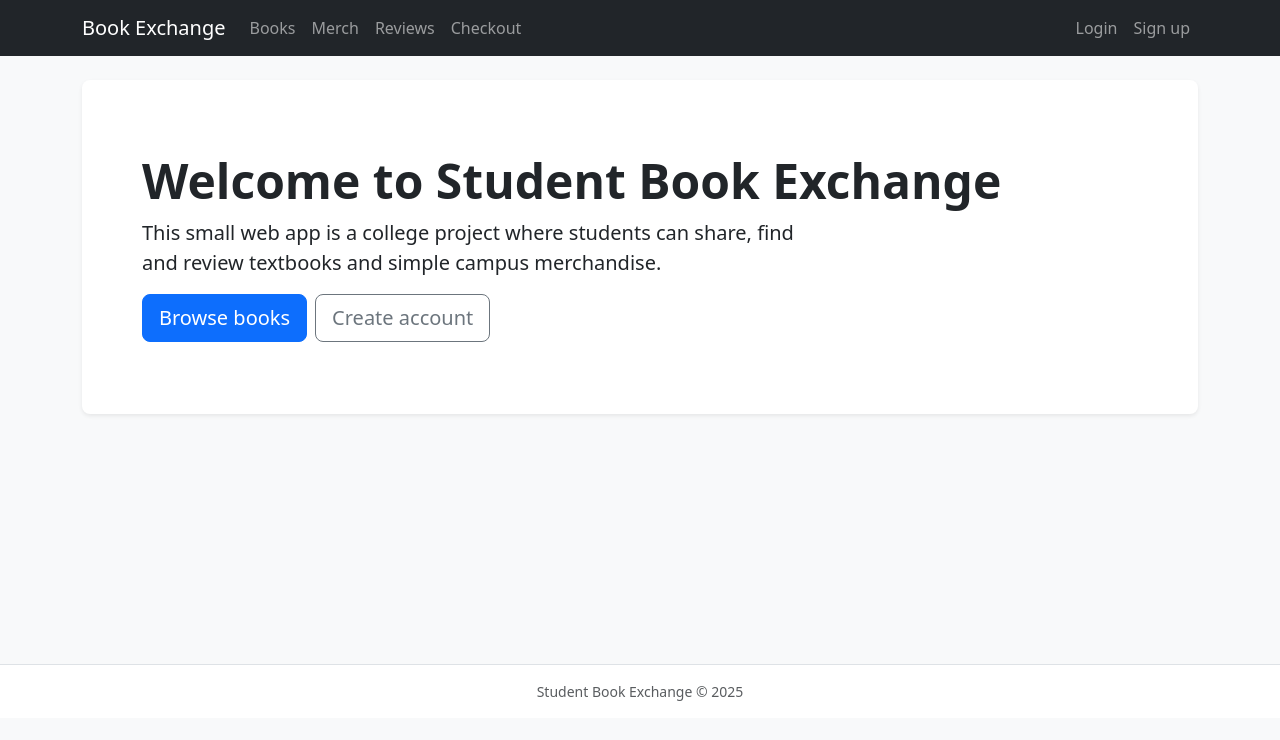
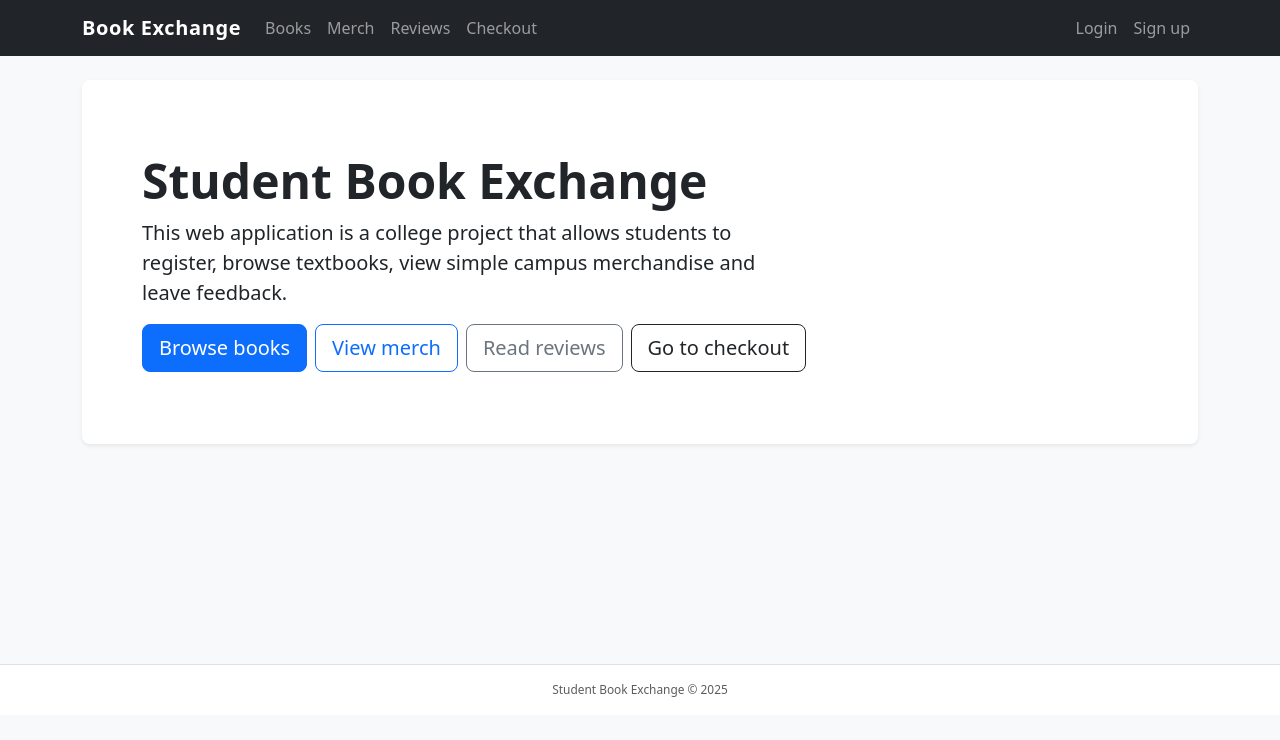
Before and after one commit to danilhordiienko/Student-Book-Exchange, a PHP site: page / in a window 1280 px wide. Shown: the top 740 px of the page. Run offline with PHP 8.4, Linux system fonts and the light colour scheme.

Commit message:
Polish homepage copy and layout and add light custom styling

```diff
--- a/css/style.css
+++ b/css/style.css
@@ -1,15 +1,16 @@
 /* Basic styling for the Student Book Exchange project.
-   The idea is to keep the CSS minimal and let Bootstrap handle most layout. */
+   Bootstrap handles most of the layout, this file adds light customisation. */
 
 body {
     font-family: system-ui, -apple-system, BlinkMacSystemFont, "Segoe UI", sans-serif;
+    background-color: #f2f4f7;
 }
 
 main.container {
     min-height: 70vh;
 }
 
-/* Simple styling for cards on books and merch pages. */
+/* Cards on books and merch pages */
 
 .book-card .card-title,
 .merch-card .card-title {
@@ -20,7 +21,25 @@ main.container {
     background-color: #f8f9fa;
 }
 
-/* Reviews formatting */
+/* Reviews */
+
 .card.review-card {
     border-left: 4px solid #0d6efd;
 }
+
+/* Navbar and footer */
+
+.navbar-brand {
+    font-weight: 600;
+    letter-spacing: 0.03em;
+}
+
+footer {
+    font-size: 0.85rem;
+}
+
+/* Tables on admin and checkout pages */
+
+table.table {
+    background-color: #ffffff;
+}
--- a/index.php
+++ b/index.php
@@ -1,26 +1,42 @@
 <?php
 // Landing page for the Student Book Exchange project.
-// For now this page only introduces the idea of the site.
-// Later steps will connect real data and user accounts.
+// Shows a short description of the site and quick links to the main sections.
+// The page also adapts the greeting if a user is signed in.
+// Author: Danil Hordiienko, ATU student.
 
 require_once __DIR__ . '/header.php';
+
+$isLoggedIn = !empty($_SESSION['user_id']);
+$firstName  = $_SESSION['first_name'] ?? 'student';
 ?>
 
 <div class="p-5 mb-4 bg-white rounded-3 shadow-sm">
     <div class="container-fluid py-4">
-        <h1 class="display-5 fw-bold">Welcome to Student Book Exchange</h1>
-        <p class="col-md-8 fs-5">
-            This small web app is a college project where students can share,
-            find and review textbooks and simple campus merchandise.
-        </p>
+        <?php if ($isLoggedIn): ?>
+            <h1 class="display-5 fw-bold">Welcome back, <?= htmlspecialchars($firstName) ?></h1>
+            <p class="col-md-8 fs-5">
+                This project demonstrates a simple student platform
+                where you can browse books, check campus merchandise,
+                mark favourites and place small demo orders.
+            </p>
+        <?php else: ?>
+            <h1 class="display-5 fw-bold">Student Book Exchange</h1>
+            <p class="col-md-8 fs-5">
+                This web application is a college project that allows
+                students to register, browse textbooks, view simple campus
+                merchandise and leave feedback.
+            </p>
+        <?php endif; ?>
+
         <div class="d-flex flex-wrap gap-2 mt-3">
             <a href="books.php" class="btn btn-primary btn-lg">Browse books</a>
-            <a href="register.php" class="btn btn-outline-secondary btn-lg">
-                Create account
-            </a>
+            <a href="merch.php" class="btn btn-outline-primary btn-lg">View merch</a>
+            <a href="reviews.php" class="btn btn-outline-secondary btn-lg">Read reviews</a>
+            <a href="checkout.php" class="btn btn-outline-dark btn-lg">Go to checkout</a>
         </div>
     </div>
 </div>
 
 <?php
 require_once __DIR__ . '/footer.php';
+?>
```
